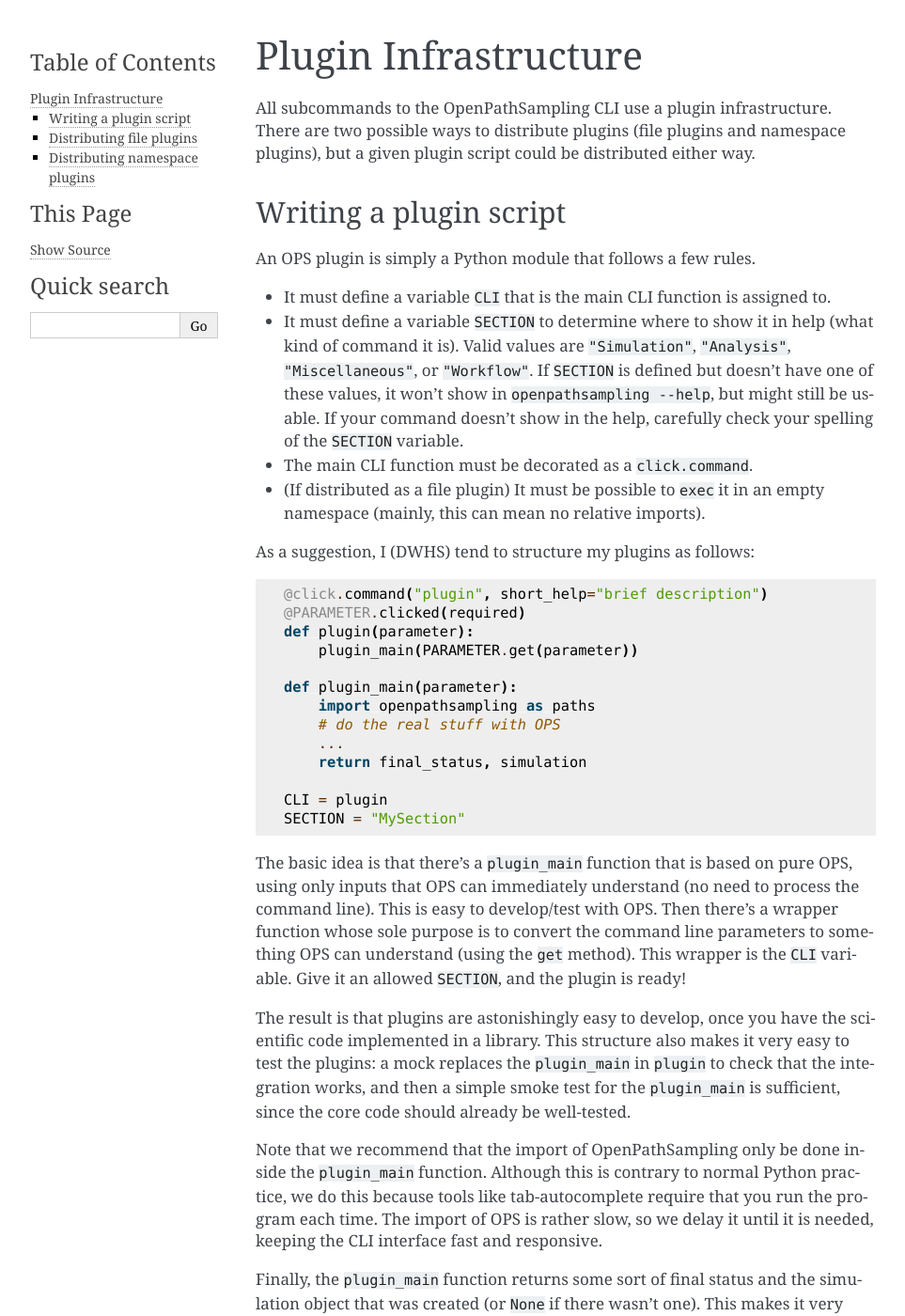
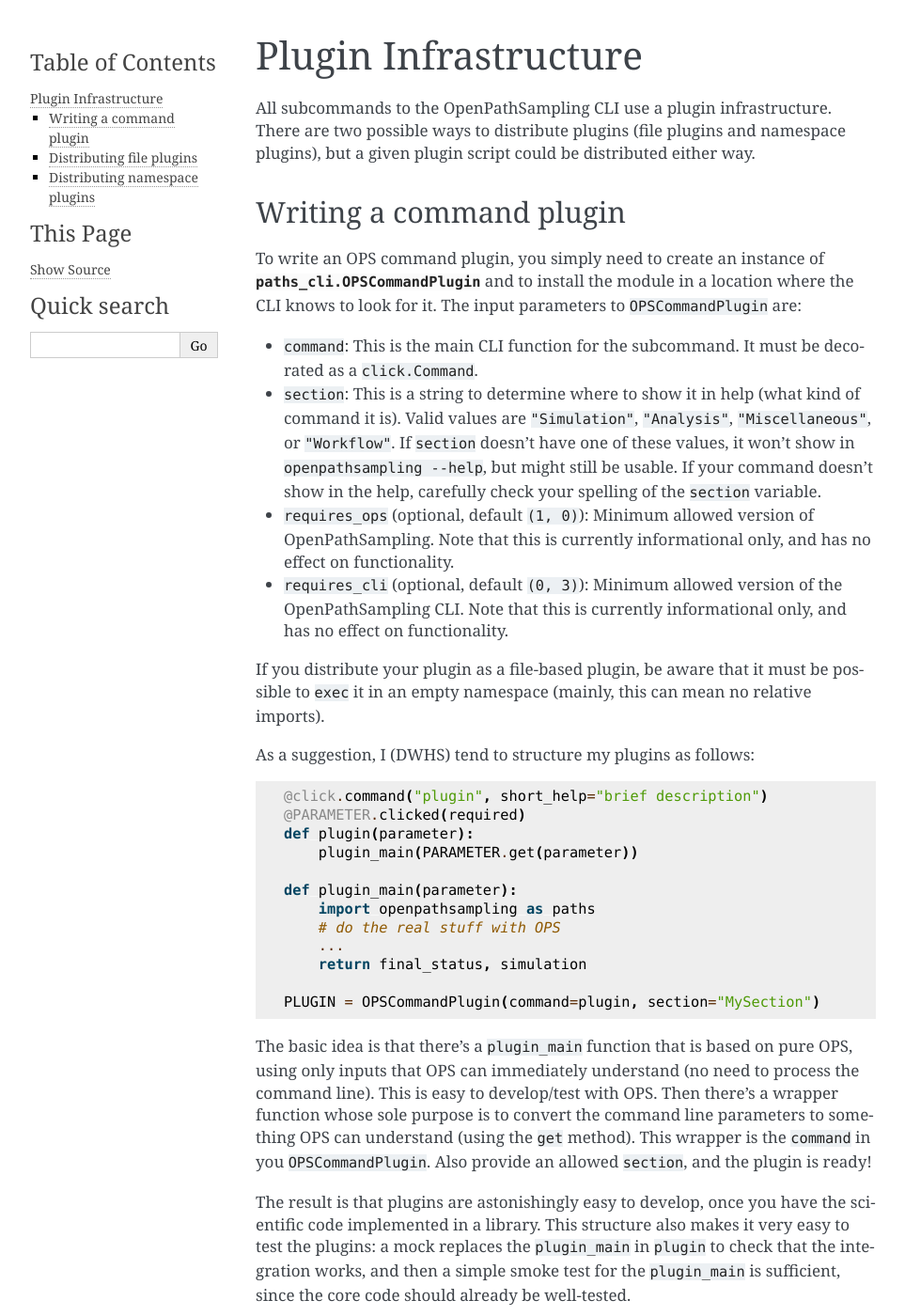
Before and after one commit to openpathsampling/openpathsampling-cli, a Sphinx documentation site: the page built from docs/plugins.rst, in a window 1280 px wide and 1400 px high. Shown: the whole window at 94% size, without its empty margins (148-1111 px from the left). Built offline with Sphinx 7.4.7, drawn with Linux system fonts in a browser that asks for light colours.

Commit message:
update docs on plugins; fix tests

```diff
--- a/docs/plugins.rst
+++ b/docs/plugins.rst
@@ -8,23 +8,33 @@ There are two possible ways to distribute plugins (file plugins and
 namespace plugins), but a given plugin script could be distributed either
 way.
 
-Writing a plugin script
------------------------
+Writing a command plugin
+------------------------
 
-An OPS plugin is simply a Python module that follows a few rules.
+To write an OPS command plugin, you simply need to create an instance of
+:class:`paths_cli.OPSCommandPlugin` and to install the module in a location
+where the CLI knows to look for it. The input parameters to
+``OPSCommandPlugin`` are:
 
-* It must define a variable ``CLI`` that is the main CLI function is
-  assigned to.
-* It must define a variable ``SECTION`` to determine where to show it in
-  help (what kind of command it is). Valid values are ``"Simulation"``,
-  ``"Analysis"``, ``"Miscellaneous"``, or ``"Workflow"``. If ``SECTION`` is
-  defined but doesn't have one of these values, it won't show in
-  ``openpathsampling --help``, but might still be usable. If your command
-  doesn't show in the help, carefully check your spelling of the ``SECTION``
-  variable.
-* The main CLI function must be decorated as a ``click.command``.
-* (If distributed as a file plugin) It must be possible to ``exec`` it in an
-  empty namespace (mainly, this can mean no relative imports).
+* ``command``: This is the main CLI function for the subcommand. It must be
+  decorated as a ``click.Command``.
+* ``section``: This is a string to determine where to show it in help (what
+  kind of command it is).  Valid values are ``"Simulation"``,
+  ``"Analysis"``, ``"Miscellaneous"``, or ``"Workflow"``. If ``section``
+  doesn't have one of these values, it won't show in ``openpathsampling
+  --help``, but might still be usable. If your command doesn't show in the
+  help, carefully check your spelling of the ``section`` variable.
+* ``requires_ops`` (optional, default ``(1, 0)``): Minimum allowed version
+  of OpenPathSampling. Note that this is currently informational only, and
+  has no effect on functionality.
+* ``requires_cli`` (optional, default ``(0, 3)``): Minimum allowed version
+  of the OpenPathSampling CLI.  Note that this is currently informational
+  only, and has no effect on functionality.
+
+
+If you distribute your plugin as a file-based plugin, be aware that it must
+be possible to ``exec`` it in an empty namespace (mainly, this can mean no
+relative imports).
 
 As a suggestion, I (DWHS) tend to structure my plugins as follows:
 
@@ -41,16 +51,15 @@ As a suggestion, I (DWHS) tend to structure my plugins as follows:
         ...
         return final_status, simulation
 
-    CLI = plugin
-    SECTION = "MySection"
+    PLUGIN = OPSCommandPlugin(command=plugin, section="MySection")
 
 The basic idea is that there's a ``plugin_main`` function that is based on
 pure OPS, using only inputs that OPS can immediately understand (no need to
 process the command line). This is easy to develop/test with OPS. Then
 there's a wrapper function whose sole purpose is to convert the command line
 parameters to something OPS can understand (using the ``get`` method). This
-wrapper is the ``CLI`` variable. Give it an allowed ``SECTION``, and the
-plugin is ready!
+wrapper is the ``command`` in you ``OPSCommandPlugin``. Also provide an
+allowed ``section``, and the plugin is ready!
 
 The result is that plugins are astonishingly easy to develop, once you have
 the scientific code implemented in a library. This structure also makes it
```
Also changed, not shown: 3 other files.
